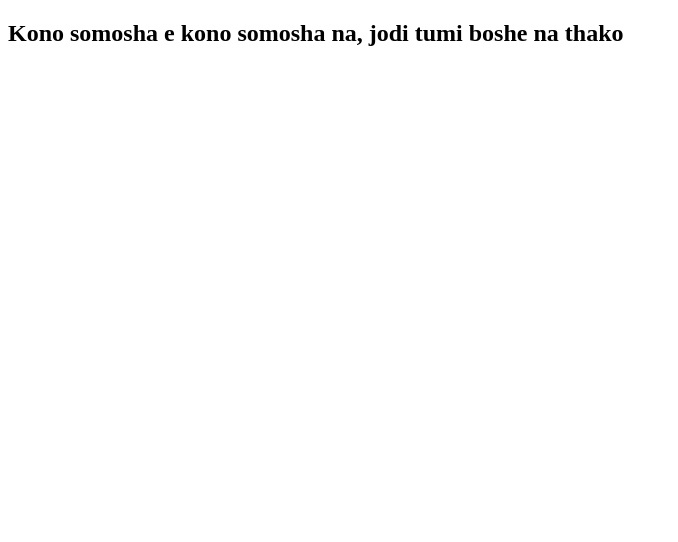
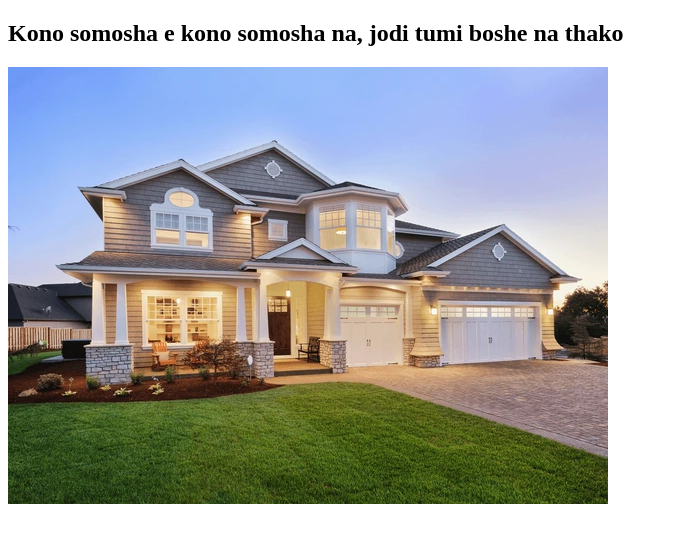
Before and after one commit to tonmoy039/problem-will-never-last, a plain HTML site: page Index.html in a window 1280 px wide. Shown: the whole page, without its empty margins (0-678 px from the left). Drawn offline with Linux system fonts and the light colour scheme.

Commit message:
Problem solving

```diff
--- a/Index.html
+++ b/Index.html
@@ -7,5 +7,6 @@
 </head>
 <body>
     <h2>Kono somosha e kono somosha na, jodi tumi boshe na thako</h2>
+    <img src="Image/house.webp" alt="">
 </body>
 </html>
```
Also changed, not shown: Image/house.webp (added).
